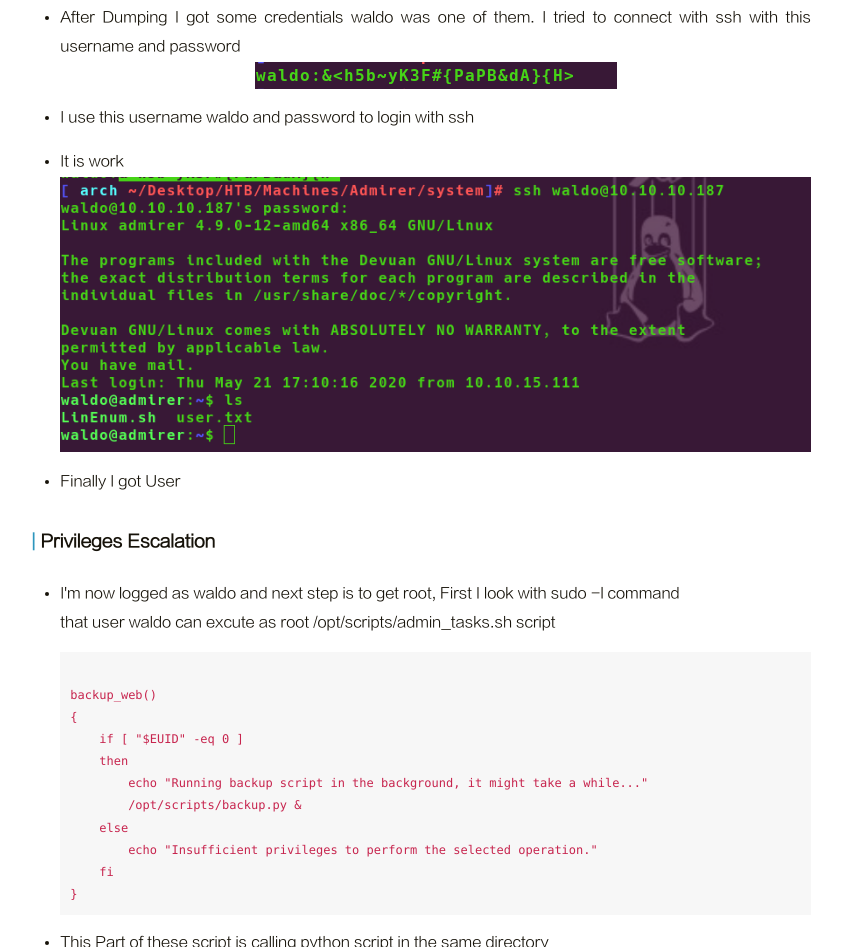
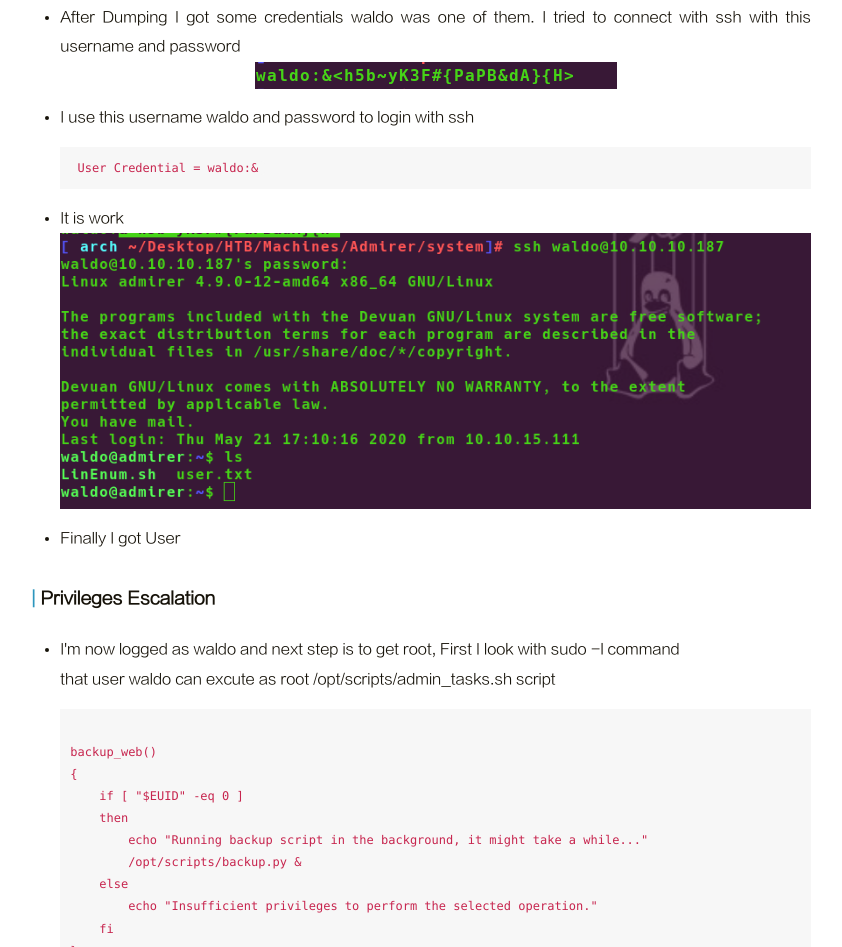
Before and after one commit to k3nX/k3nX.github.io, a plain HTML site: page hackthebox/machines/admirer/index.html in a window 1280 px wide. Shown: the part 7960-8907 px from the top of the page, without its empty margins (219-1061 px from the left). Drawn offline with nearby package versions, Linux system fonts and the light colour scheme; some packages are replaced by stand-ins of ours.

Commit message:
Update index.html

```diff
--- a/hackthebox/machines/admirer/index.html
+++ b/hackthebox/machines/admirer/index.html
@@ -410,6 +410,7 @@ MariaDB [exploit]>
 </li>
 <li><p>I use this username waldo and password to login with ssh</p>
 </li>
+<pre><code class="bash"> User Credential = waldo:&<h5b~yK3F#{PaPB&dA}{H> </code></pre>
 <li><p>It is work<br><img src="user.png" alt="Sample Image"></p>
 </li>
 <li><p>Finally I got User<br></p>
```
